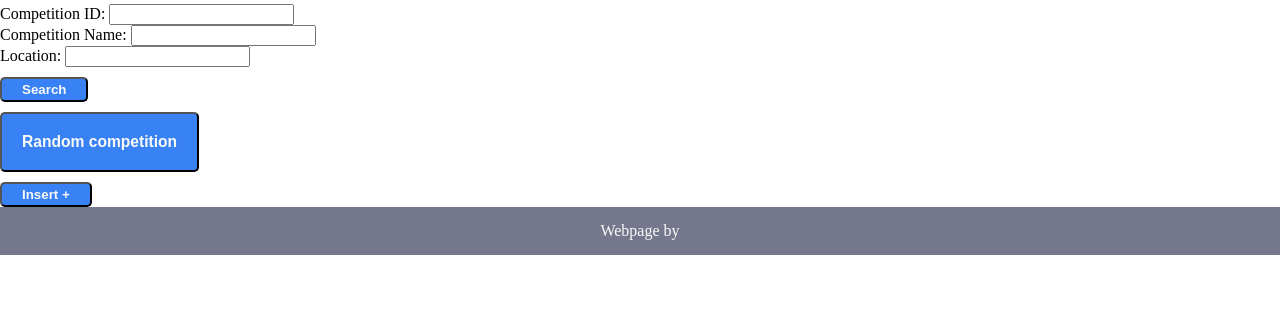
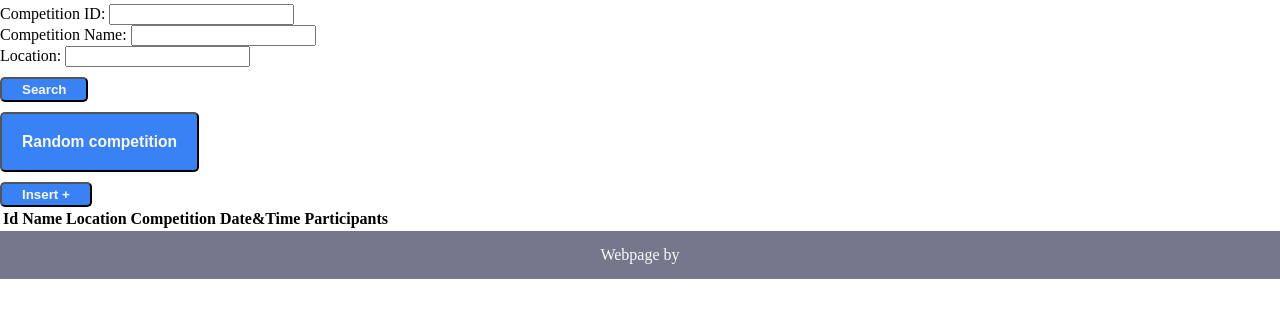
Before and after one commit to iKeiNagai/Django, a Django app: page /Competitions/ in a window 1280 px wide. Shown: the part 175-493 px from the top of the page. Run offline with Django 5.2, Linux system fonts and the light colour scheme; data that the repository does not hold is empty.

Commit message:
table headers

```diff
--- a/dbproject/app/templates/competitions.html
+++ b/dbproject/app/templates/competitions.html
@@ -21,6 +21,11 @@
 </div>
 <div>
     <table>
+        <th>Id</th>
+        <th>Name</th>
+        <th>Location</th>
+        <th>Competition Date&Time</th>
+        <th>Participants</th>
         {% for competition in competitions %}
         <tr>
             <td>{{competition.c_id}}</td>
--- a/dbproject/app/templates/organizers.html
+++ b/dbproject/app/templates/organizers.html
@@ -17,6 +17,9 @@
 </div>
 <div>
     <table>
+        <th>Id</th>
+        <th>Name</th>
+        <th>Specialty</th>
     <!--for loop, organizers from context in view(return)-->
         {% for organizer in organizers %}
         <tr>
--- a/dbproject/app/templates/user.html
+++ b/dbproject/app/templates/user.html
@@ -17,7 +17,9 @@
 </div>
 <div>
     <table>
-
+        <th>Id</th>
+        <th>Name</th>
+        <th>Address</th>
         <!--for loop, users from context in view(returns)-->
         {%for user in users%}
         <tr>
```
Also changed, not shown: dbproject/app/templates/confirm_delete.html (+4 -7 lines).
